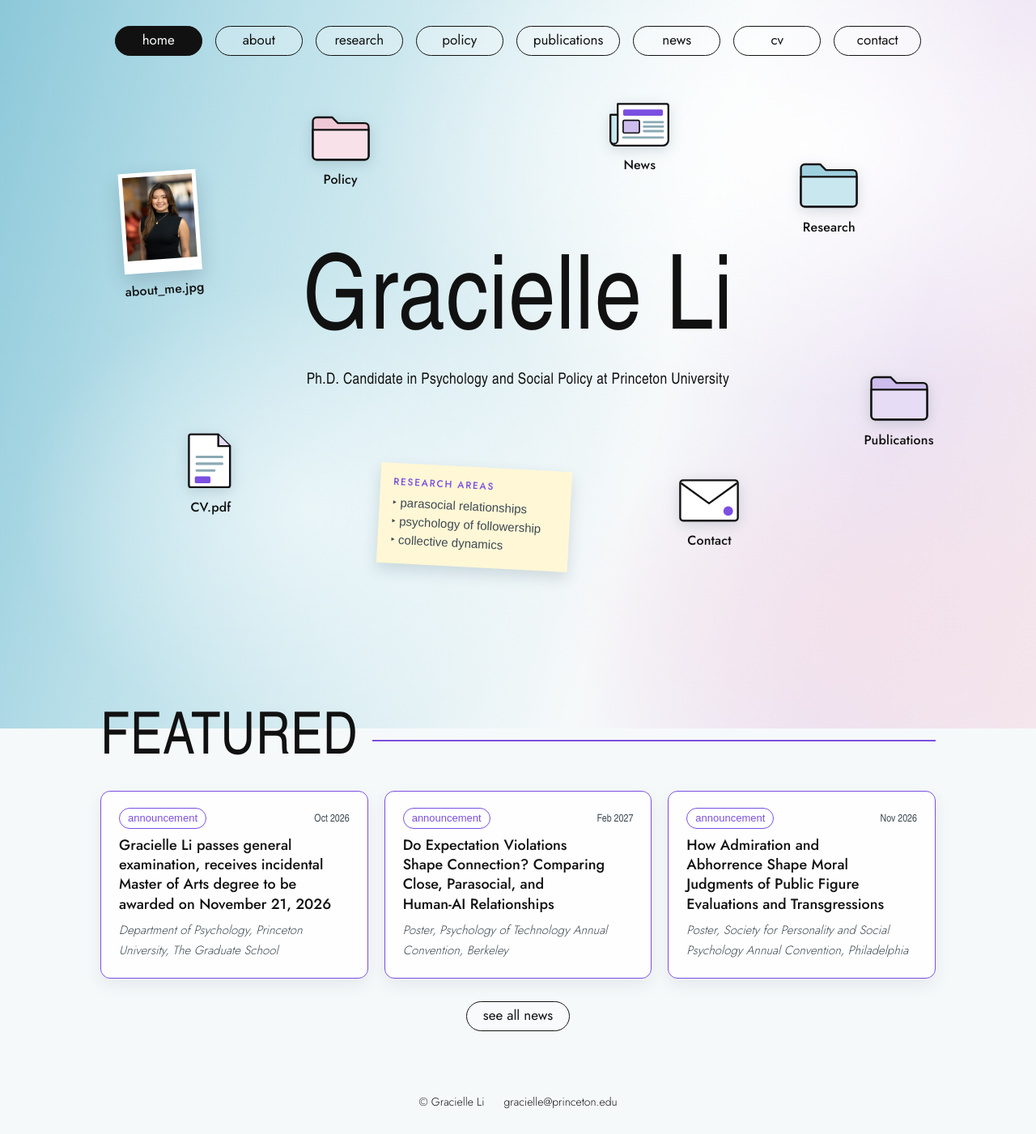
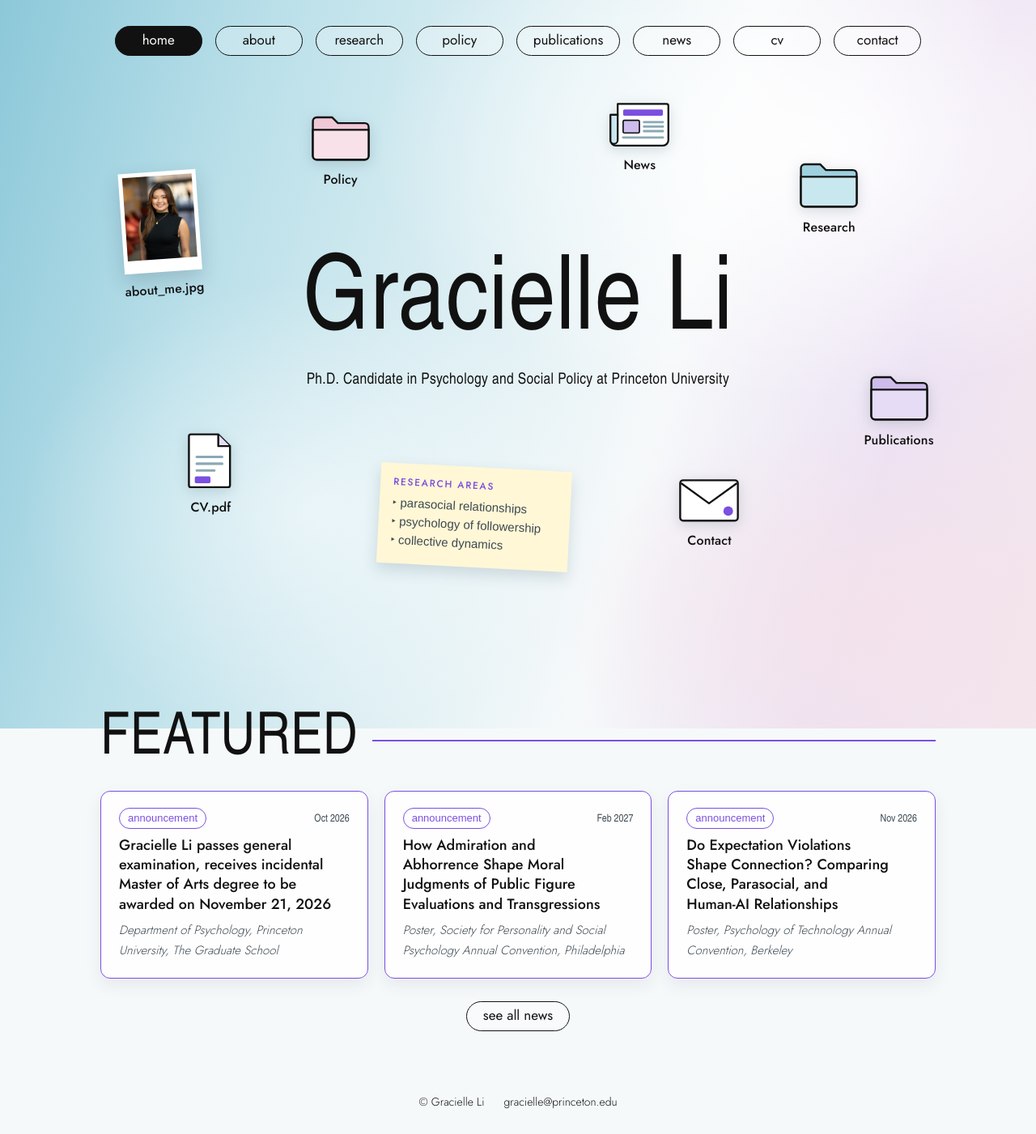
Before and after one commit to gracielleli/gracielleli.github.io, a Jekyll site: the page built from index.html, in a window 1280 px wide. Shown: the whole page at 81% size. Built offline with Jekyll 4.4.1, drawn with Linux system fonts in a browser that asks for light colours; some web fonts are replaced.

```diff
--- a/_data/featured.yml
+++ b/_data/featured.yml
@@ -11,13 +11,13 @@
 
 - type: "announcement"
   when: "Feb 2027"
-  title: "Do Expectation Violations Shape Connection? Comparing Close, Parasocial, and Human-AI Relationships"
-  source: "Poster, Psychology of Technology Annual Convention, Berkeley"
+  title: "How Admiration and Abhorrence Shape Moral Judgments of Public Figure Evaluations and Transgressions"
+  source: "Poster, Society for Personality and Social Psychology Annual Convention, Philadelphia"
 
 - type: "announcement"
   when: "Nov 2026"
-  title: "How Admiration and Abhorrence Shape Moral Judgments of Public Figure Evaluations and Transgressions"
-  source: "Poster, Society for Personality and Social Psychology Annual Convention, Philadelphia"
+  title: "Do Expectation Violations Shape Connection? Comparing Close, Parasocial, and Human-AI Relationships"
+  source: "Poster, Psychology of Technology Annual Convention, Berkeley"
 
 - type: "press"
   when: "Aug 2026"
```
